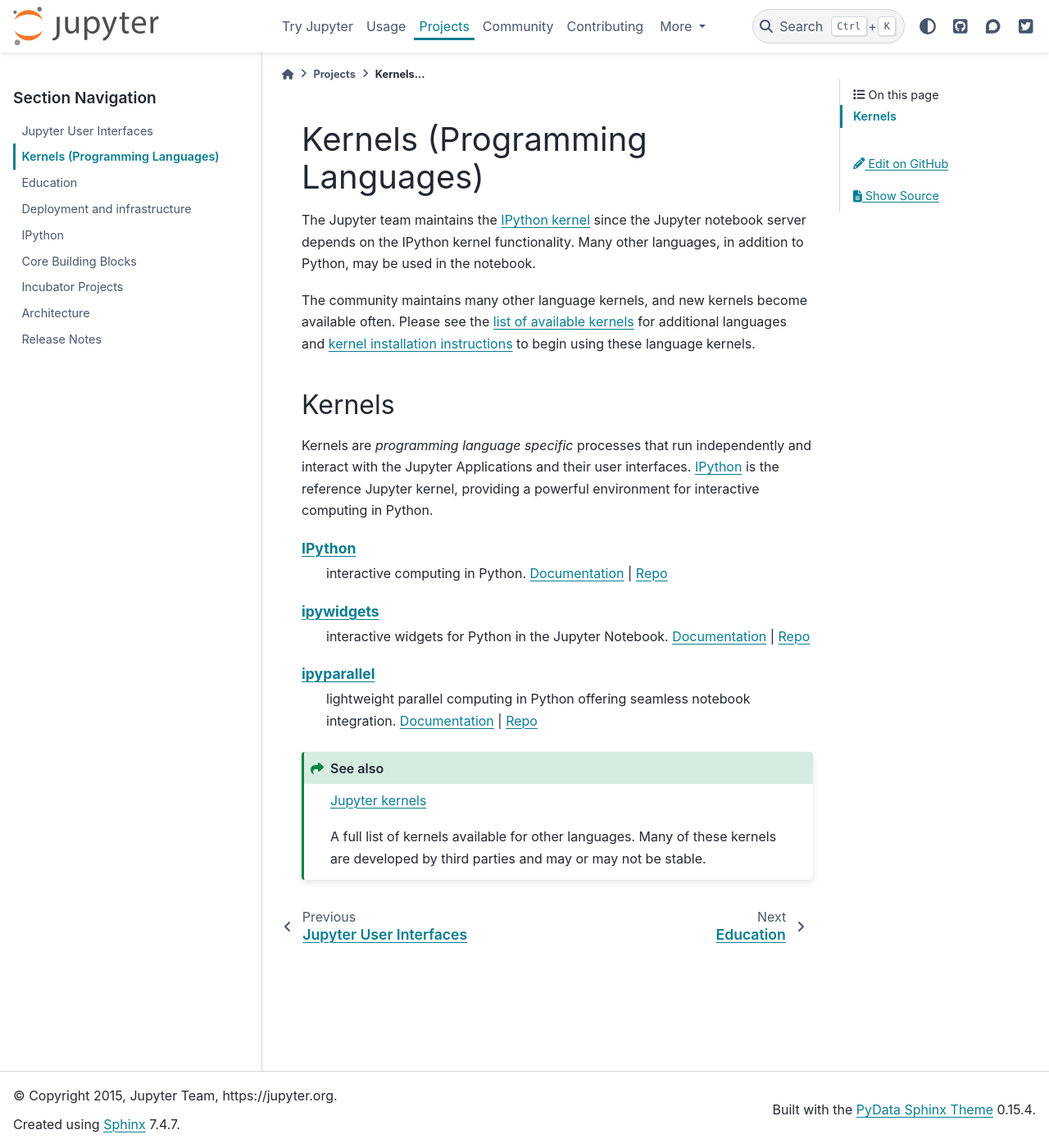
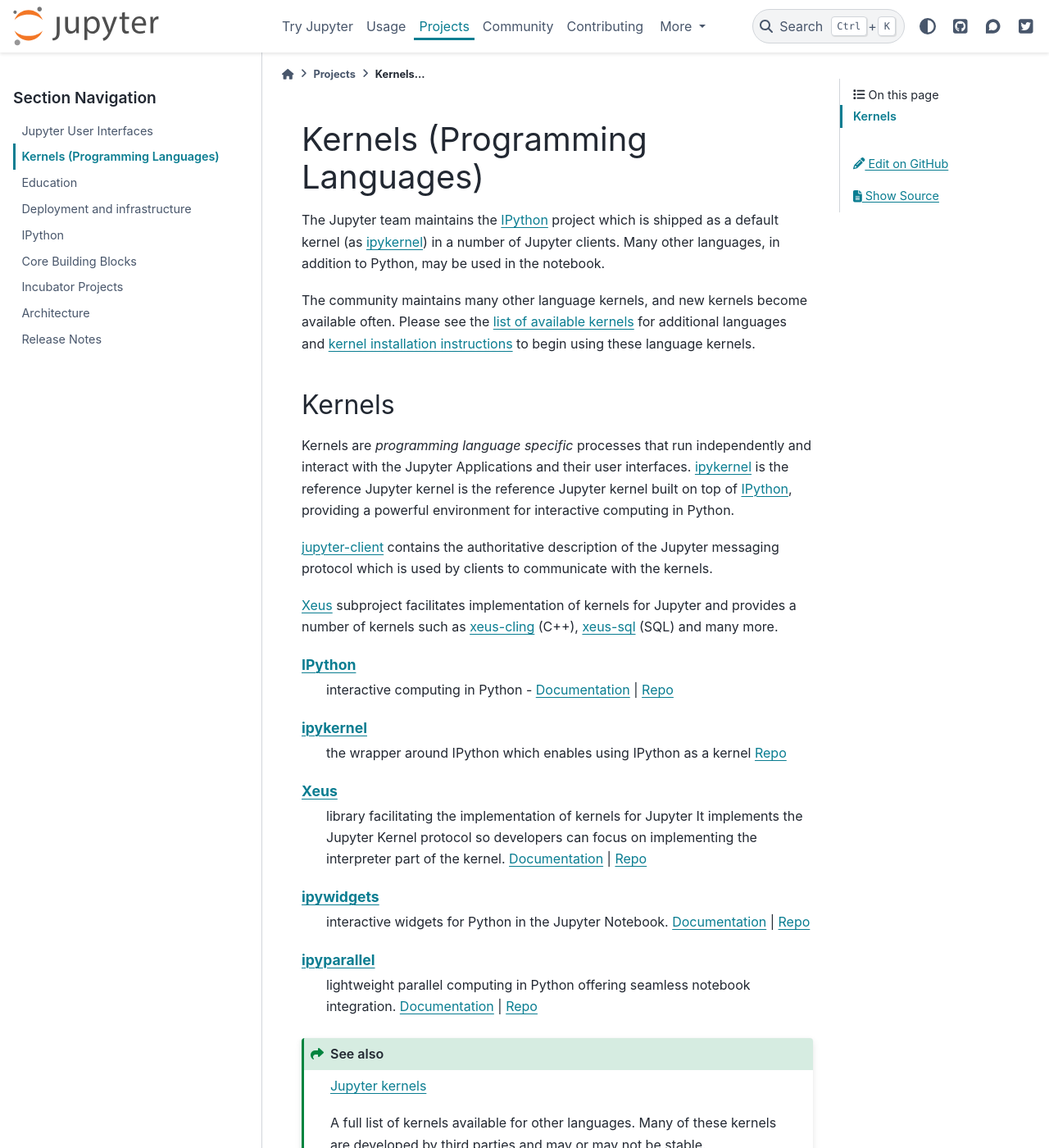
Before and after one commit to jupyter/jupyter, a Sphinx documentation site: the page built from docs/source/projects/kernels.rst, in a window 1280 px wide and 1400 px high. Shown: the whole window at 82% size. Built offline with Sphinx 7.4.7 and the PyData theme 0.15.4, drawn with Linux system fonts in a browser that asks for light colours; pages that are not in the unit, such as notebooks, are missing from menus.

Commit message:
Update kernels documentation: add xeus, jupyter-client, ipykernel remove outdated info

```diff
--- a/docs/source/projects/kernels.rst
+++ b/docs/source/projects/kernels.rst
@@ -4,10 +4,9 @@
 Kernels (Programming Languages)
 ===============================
 
-The Jupyter team maintains the `IPython kernel <https://github.com/ipython/ipython>`_
-since the Jupyter notebook server depends on the IPython :term:`kernel`
-functionality. Many other languages, in addition to Python, may be used in
-the notebook.
+The Jupyter team maintains the `IPython <https://github.com/ipython/ipython>`_
+project which is shipped as a default kernel (as :term:`ipykernel`) in a number of Jupyter clients.
+Many other languages, in addition to Python, may be used in the notebook.
 
 The community maintains many other language kernels, and new kernels become
 available often. Please see the `list of available kernels`_ for additional
@@ -19,15 +18,36 @@
 
 Kernels are `programming language specific` processes that run independently
 and interact with the Jupyter Applications and their user interfaces.
-`IPython <https://ipython.org>`__ is the reference Jupyter kernel, providing a
-powerful environment for interactive computing in Python.
+`ipykernel <https://github.com/ipython/ipykernel>`__ is the reference Jupyter kernel
+is the reference Jupyter kernel built on top of `IPython <https://ipython.org>`__,
+providing a powerful environment for interactive computing in Python.
+
+`jupyter-client <https://jupyter-client.readthedocs.io/en/stable/>`__ contains
+the authoritative description of the Jupyter messaging protocol which is used
+by clients to communicate with the kernels.
+
+`Xeus <https://ipyparallel.readthedocs.io/en/latest/>`__ subproject facilitates
+implementation of kernels for Jupyter and provides a number of kernels such as
+`xeus-cling <https://github.com/jupyter-xeus/xeus-cling>`__ (C++),
+`xeus-sql <https://github.com/jupyter-xeus/xeus-sql>`__ (SQL) and many more.
 
 .. glossary::
 
     `IPython <https://ipython.org>`__
-        interactive computing in Python.
+        interactive computing in Python -
         `Documentation <https://ipython.readthedocs.io/en/stable/>`__ |
+        `Repo <https://github.com/ipython/ipykernel>`__
+
+    `ipykernel <ipykernel>`__
+        the wrapper around IPython which enables using IPython as a kernel
         `Repo <https://github.com/ipython/ipython>`__
+
+    `Xeus <https://ipyparallel.readthedocs.io/en/latest/>`__
+        library facilitating the implementation of kernels for Jupyter
+        It implements the Jupyter Kernel protocol so developers
+        can focus on implementing the interpreter part of the kernel.
+        `Documentation <https://xeus.readthedocs.io/en/latest/>`__ |
+        `Repo <https://github.com/jupyter-xeus/xeus>`__
 
     `ipywidgets <https://ipywidgets.readthedocs.io/en/latest/>`__
         interactive widgets for Python in the Jupyter Notebook.
@@ -41,7 +61,7 @@
 
 .. seealso::
 
-      `Jupyter kernels <https://github.com/ipython/ipython/wiki/IPython-kernels-for-other-languages>`_
+      `Jupyter kernels <list of available kernels_>`_
 
       A full list of kernels available for other languages. Many of
       these kernels are developed by third parties and may or may not be stable.
```
